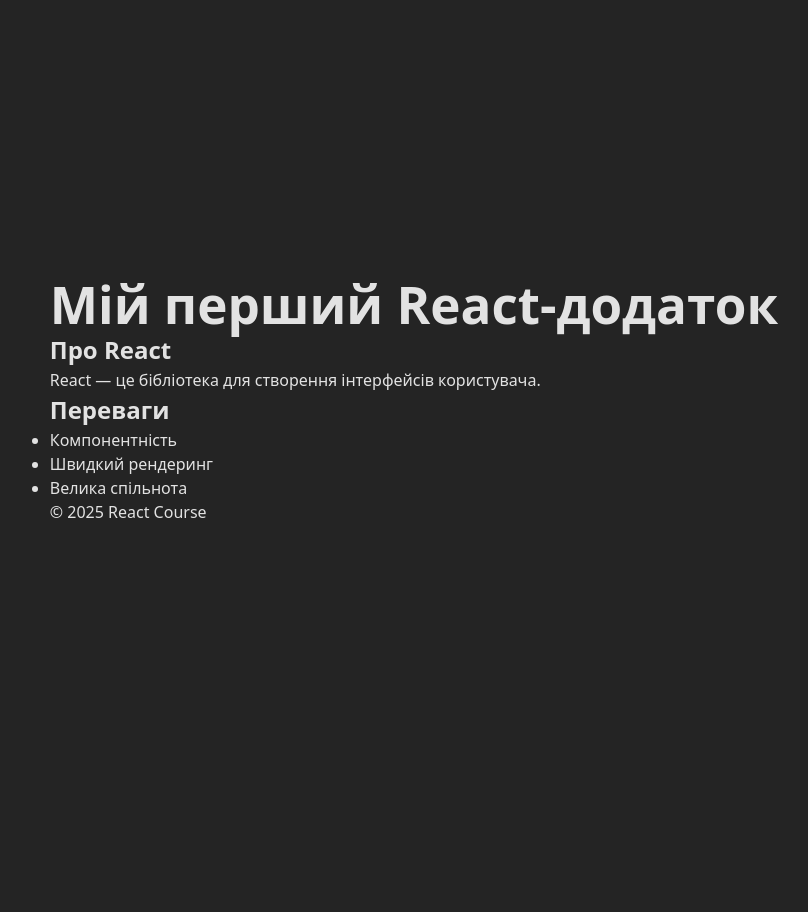
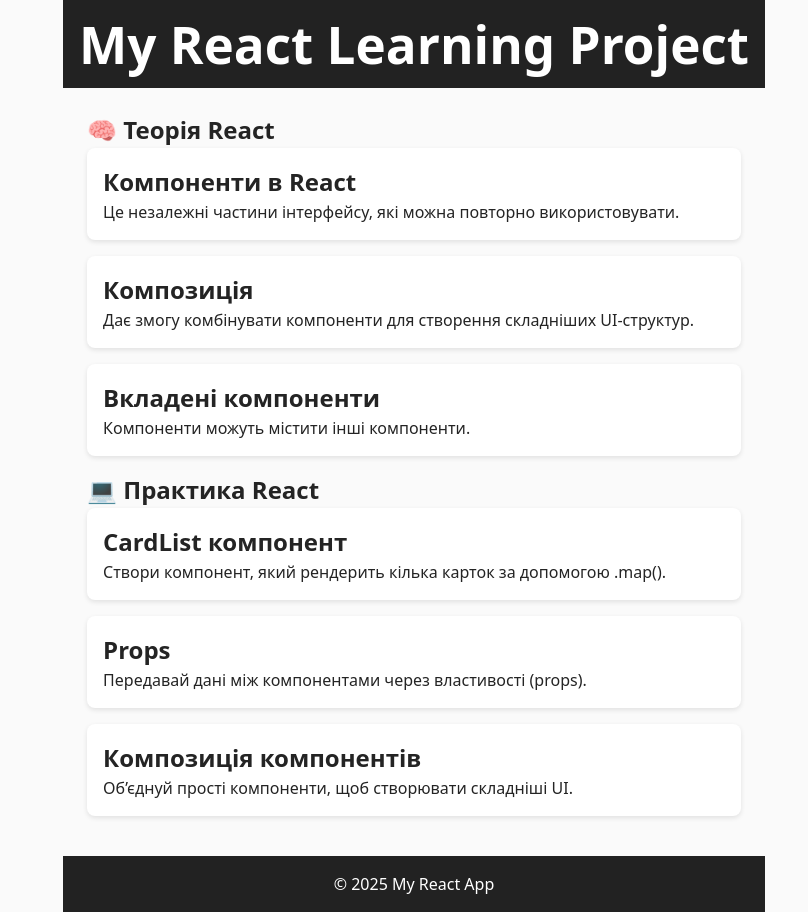
Before and after one commit to Vidiborets0012/react-learning, a React (Vite) app: page / in a window 1280 px wide. Shown: the whole page, without its empty margins (226-1034 px from the left). Before the commit the page ends 800 px from the top, so only its background shows below. Built offline with nearby package versions, Linux system fonts and the light colour scheme.

Commit message:
Add CardList component and updated README.md

```diff
--- a/src/components/App.tsx
+++ b/src/components/App.tsx
@@ -5,9 +5,9 @@
 export default function App() {
   return (
     <>
-      <Header title="Мій перший React-додаток" />
+      <Header />
       <Main />
-      <Footer year={2025} />
+      <Footer />
     </>
   );
 }
--- a/src/components/Card.tsx
+++ b/src/components/Card.tsx
@@ -1,13 +1,7 @@
 type CardProps = {
-  title: string;
   children: React.ReactNode;
 };
 
-export default function Card({ title, children }: CardProps) {
-  return (
-    <section className="card">
-      <h2>{title}</h2>
-      <div className="card-content">{children}</div>
-    </section>
-  );
+export default function Card({ children }: CardProps) {
+  return <div className="card">{children}</div>;
 }
--- /dev/null
+++ b/src/components/CardList.tsx
@@ -0,0 +1,38 @@
+import Card from './Card';
+
+// const cards = [
+//   {
+//     title: 'Компоненти в React',
+//     text: 'Це незалежні частини інтерфейсу, які можна повторно використовувати.',
+//   },
+//   {
+//     title: 'Композиція',
+//     text: 'Дає змогу комбінувати компоненти для створення складніших UI-структур.',
+//   },
+//   {
+//     title: 'Вкладені компоненти',
+//     text: 'Компоненти можуть містити інші компоненти.',
+//   },
+// ];
+
+type CardItem = {
+  title: string;
+  text: string;
+};
+
+type CardListProps = {
+  cards: CardItem[];
+};
+
+export default function CardList({ cards }: CardListProps) {
+  return (
+    <section>
+      {cards.map((item, index) => (
+        <Card key={index}>
+          <h2>{item.title}</h2>
+          <p>{item.text}</p>
+        </Card>
+      ))}
+    </section>
+  );
+}
--- a/src/components/Footer.tsx
+++ b/src/components/Footer.tsx
@@ -1,11 +1,7 @@
-type FooterProps = {
-  year: number;
-};
-
-export default function Footer({ year }: FooterProps) {
+export default function Footer() {
   return (
     <footer>
-      <p>© {year} React Course</p>
+      <p>© 2025 My React App</p>
     </footer>
   );
 }
--- a/src/components/Header.tsx
+++ b/src/components/Header.tsx
@@ -1,11 +1,7 @@
-type HeaderProps = {
-  title: string;
-};
-
-export default function Header({ title }: HeaderProps) {
+export default function Header() {
   return (
     <header>
-      <h1>{title}</h1>
+      <h1>My React Learning Project</h1>
     </header>
   );
 }
--- a/src/components/Main.tsx
+++ b/src/components/Main.tsx
@@ -1,18 +1,59 @@
-import Card from './Card';
+// import Card from './Card';
+import CardList from './CardList';
 
 export default function Main() {
+  const theoryCards = [
+    {
+      title: 'Компоненти в React',
+      text: 'Це незалежні частини інтерфейсу, які можна повторно використовувати.',
+    },
+    {
+      title: 'Композиція',
+      text: 'Дає змогу комбінувати компоненти для створення складніших UI-структур.',
+    },
+    {
+      title: 'Вкладені компоненти',
+      text: 'Компоненти можуть містити інші компоненти.',
+    },
+  ];
+
+  const practiceCards = [
+    {
+      title: 'CardList компонент',
+      text: 'Створи компонент, який рендерить кілька карток за допомогою .map().',
+    },
+    {
+      title: 'Props',
+      text: 'Передавай дані між компонентами через властивості (props).',
+    },
+    {
+      title: 'Композиція компонентів',
+      text: 'Об’єднуй прості компоненти, щоб створювати складніші UI.',
+    },
+  ];
   return (
     <main>
-      <Card title="Про React">
-        <p>React — це бібліотека для створення інтерфейсів користувача.</p>
+      {/* <Card>
+        <h2>Компоненти в React</h2>
+        <p>
+          Це незалежні частини інтерфейсу, які можна повторно використовувати.
+        </p>
       </Card>
-      <Card title="Переваги">
-        <ul>
-          <li>Компонентність</li>
-          <li>Швидкий рендеринг</li>
-          <li>Велика спільнота</li>
-        </ul>
+      <Card>
+        <h2>Композиція</h2>
+        <p>
+          Дає змогу комбінувати компоненти для створення складніших UI-структур.
+        </p>
       </Card>
+      <Card>
+        <h2>Вкладені компоненти</h2>
+        <p>Компоненти можуть містити інші компоненти.</p>
+      </Card> */}
+      <h2>🧠 Теорія React</h2>
+      <CardList cards={theoryCards} />
+
+      <h2>💻 Практика React</h2>
+      <CardList cards={practiceCards} />
     </main>
   );
 }
--- a/src/styles/index.css
+++ b/src/styles/index.css
@@ -4,8 +4,8 @@
   font-weight: 400;
 
   color-scheme: light dark;
-  color: rgba(255, 255, 255, 0.87);
-  background-color: #242424;
+  color: #242424;
+  background-color: #fafafa;
 }
 
 * {
@@ -19,9 +19,36 @@
   display: flex;
   justify-content: center;
   align-items: center;
+  /* background-color: #fafafa; */
+  margin: 0;
+  padding: 0;
 }
 
 h1 {
   font-size: 3.2em;
   line-height: 1.1;
 }
+
+header,
+footer {
+  background: #222;
+  color: white;
+  padding: 1rem;
+  text-align: center;
+}
+
+main {
+  padding: 1.5rem;
+}
+
+section:not:last-child {
+  margin-bottom: 2rem;
+}
+
+.card {
+  background: white;
+  border-radius: 8px;
+  padding: 1rem;
+  margin-bottom: 1rem;
+  box-shadow: 0 2px 5px rgba(0, 0, 0, 0.1);
+}
```
Also changed, not shown: 1 other file (tests, documents, lock files or other folders).
